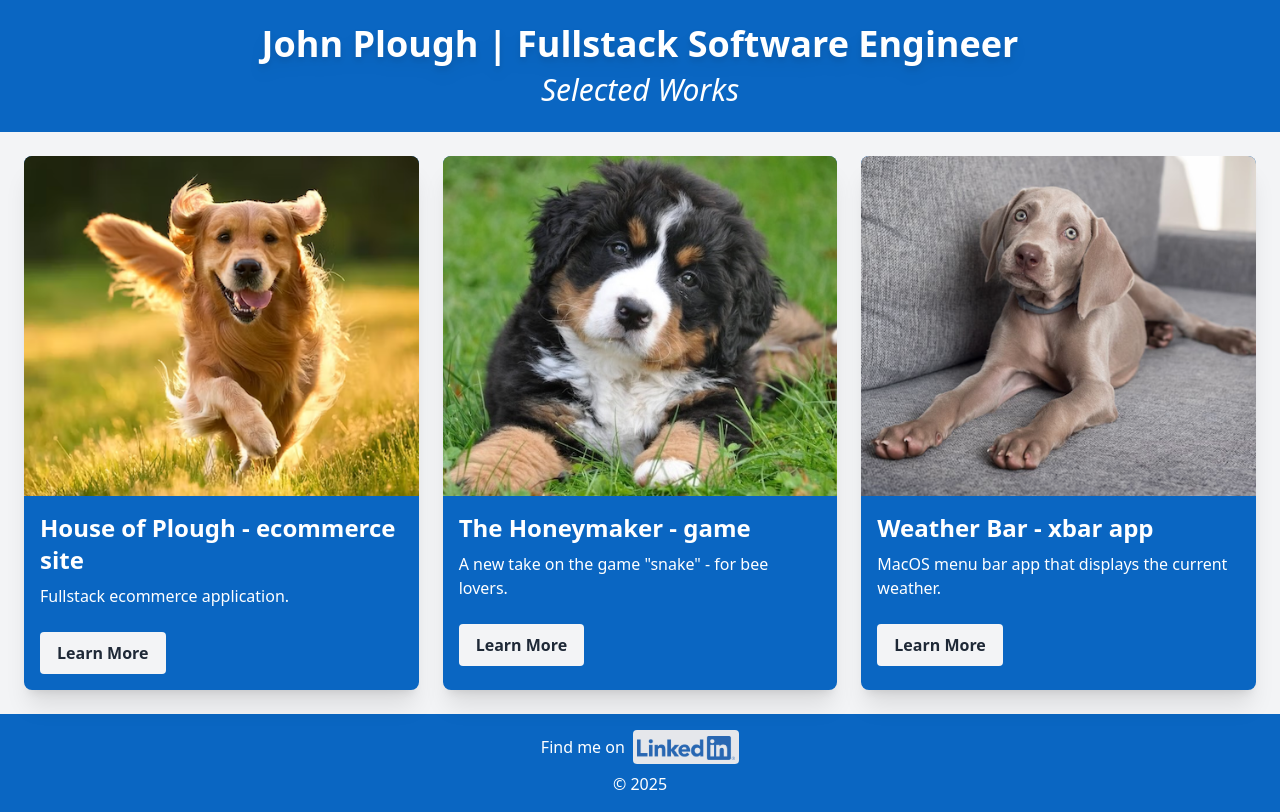
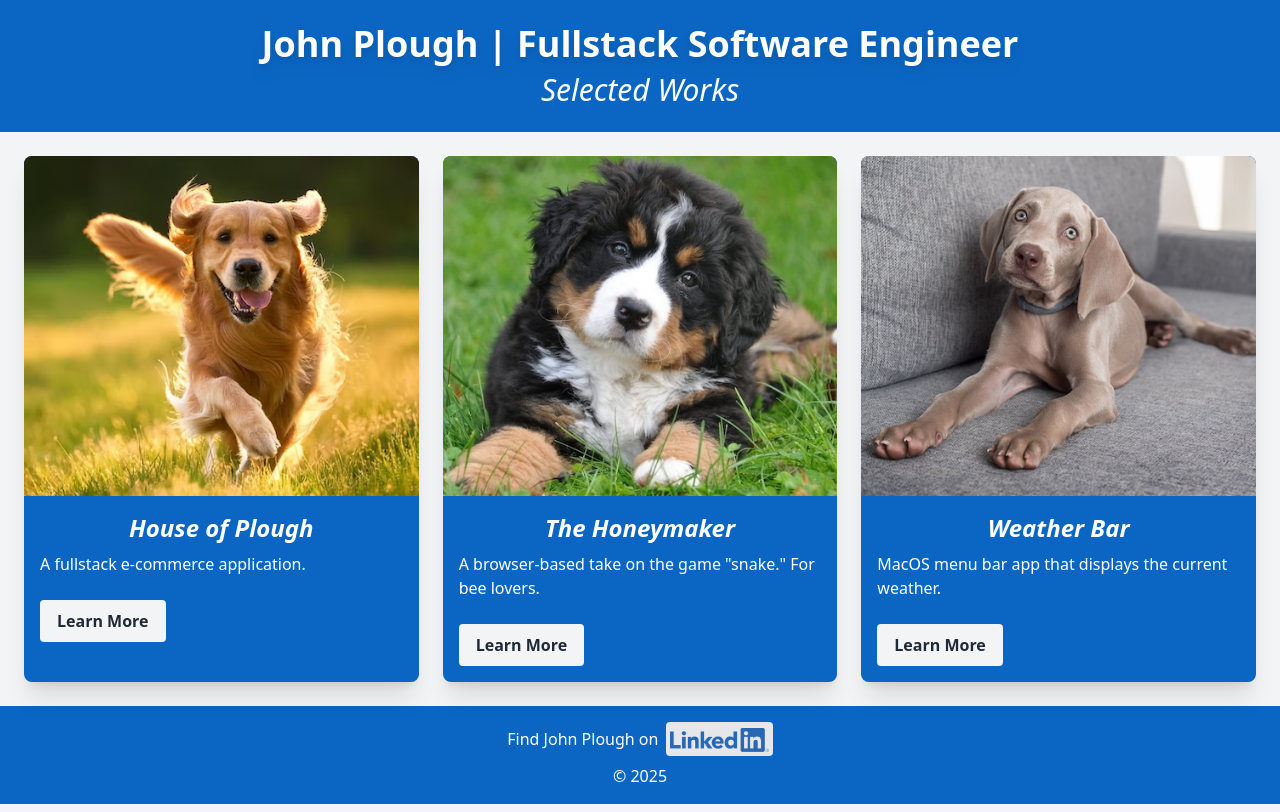
Before and after one commit to John-Plough/John-Plough.github.io, a plain HTML site: page index.html in a window 1280 px wide. Drawn offline with nearby package versions, Linux system fonts and the light colour scheme.

Commit message:
changed some stylings

```diff
--- a/index.html
+++ b/index.html
@@ -25,8 +25,11 @@
         >
           <img src="images/dog1.png" alt="Project 1" class="w-full" />
           <div class="p-4">
-            <h2 class="text-2xl font-semibold mb-2 text-white">House of Plough - ecommerce site</h2>
-            <p class="text-white mb-4">Fullstack ecommerce application.</p>
+            <h2 class="text-2xl font-semibold mb-2 text-white text-center"><i>House of Plough</i></h2>
+            <!-- <h3 class="text-lg italic font-medium mb-3 text-white text-center">(e-commerce site)</h3> -->
+
+            <p class="text-white mb-4 text-left">A fullstack e-commerce application.</p>
+
             <a
               href="project1.html"
               class="inline-block font-semibold text-gray-800 bg-gray-100 px-4 py-2 mt-2 rounded transition-all duration-200 border border-transparent hover:border-black hover:bg-gray-300"
@@ -43,8 +46,9 @@
 >
   <img src="images/dog2.jpg" alt="Project 2" class="w-full" />
   <div class="p-4">
-            <h2 class="text-2xl font-semibold mb-2 text-white">The Honeymaker - game</h2>
-            <p class="text-white mb-4">A new take on the game "snake" - for bee lovers.</p>
+    <h2 class="text-2xl font-semibold mb-2 text-white text-center"><i>The Honeymaker</i></h2>
+    <!-- <h3 class="text-lg italic font-medium mb-3 text-white text-center">A browser-based take on the game "snake" - for bee lovers.</h3> -->
+    <p class="text-white mb-4 text-left">A browser-based take on the game "snake." For bee lovers.</p>
     <a
       href="project2.html"
       class="inline-block font-semibold text-gray-800 bg-gray-100 px-4 py-2 mt-2 rounded transition-all duration-200 border border-transparent hover:border-black hover:bg-gray-300"
@@ -61,8 +65,9 @@
 >
   <img src="images/dog3.png" alt="Project 3" class="w-full" />
   <div class="p-4">
-            <h2 class="text-2xl font-semibold mb-2 text-white">Weather Bar - xbar app</h2>
-            <p class="text-white mb-4">MacOS menu bar app that displays the current weather.</p>
+    <h2 class="text-2xl font-semibold mb-2 text-white text-center"><i>Weather Bar</i></h2>
+    <!-- <h3 class="text-lg italic font-medium mb-3 text-white text-center">(xbar app)</h3>s -->
+    <p class="text-white mb-4 text-left">MacOS menu bar app that displays the current weather.</p>
     <a
       href="project3.html"
       class="inline-block font-semibold text-gray-800 bg-gray-100 px-4 py-2 mt-2 rounded transition-all duration-200 border border-transparent hover:border-black hover:bg-gray-300"
@@ -71,13 +76,13 @@
     </a>
   </div>
 </div>
-      </div>
+
     </main>
 
     <!-- Footer -->
     <footer class="p-4 text-center text-white" style="background-color: #0a66c2">
       <div class="flex justify-center items-center space-x-2 mb-2">
-        <span>Find me on</span>
+        <span>Find John Plough on</span>
         <a href="https://www.linkedin.com/in/jplough" target="_blank" rel="noopener noreferrer">
           <div class="bg-gray-200 p-1 rounded">
             <img src="images/LI-Logo.png" alt="LinkedIn" class="h-6 inline-block" />
```
Lines whose indentation alone changed are shown as unchanged.
